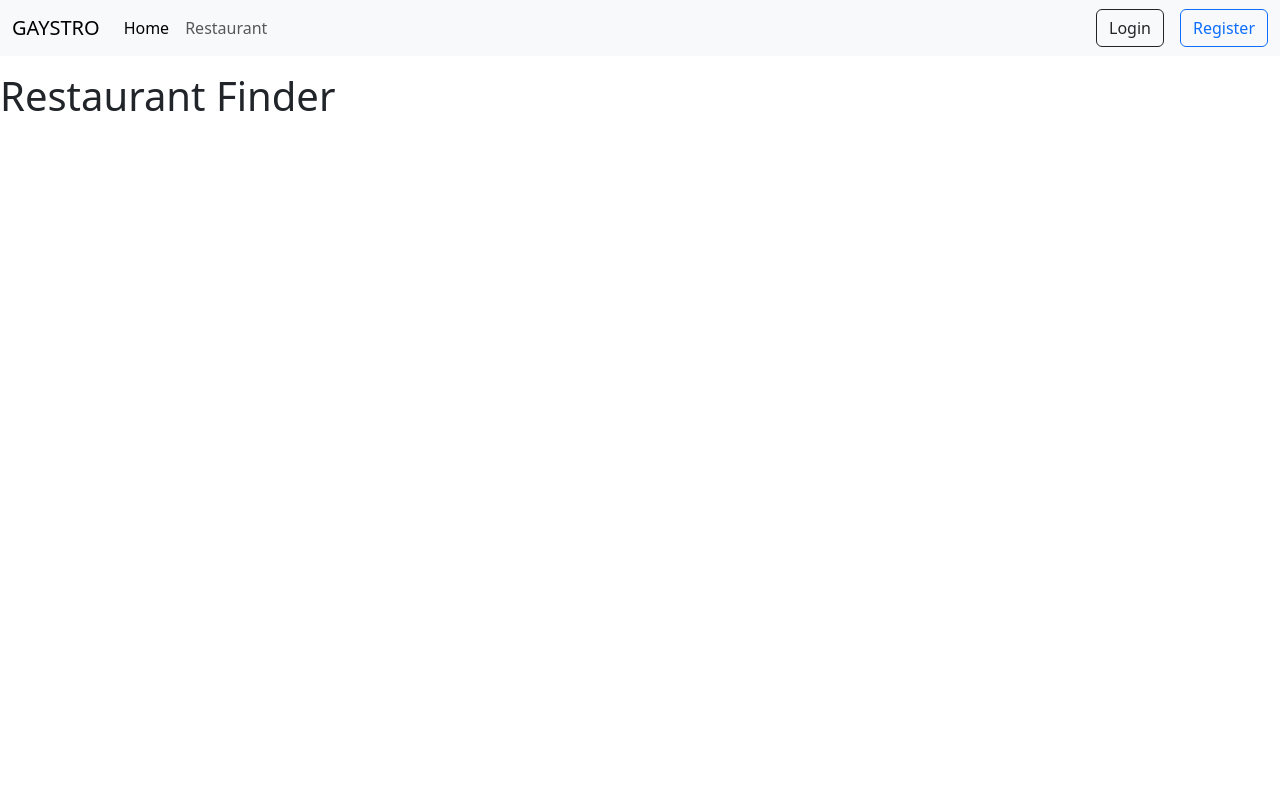
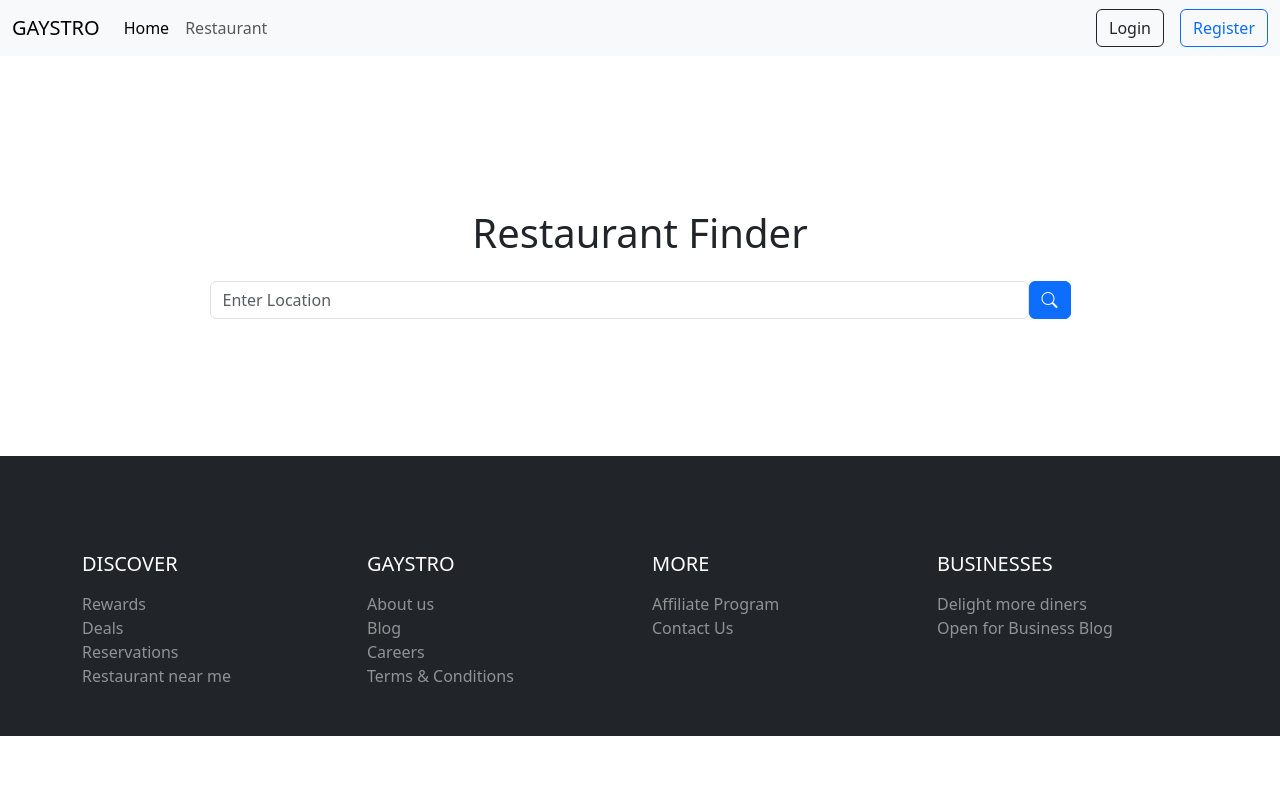
Before and after one commit to yungchu123/Restaurant-Finder-App, a React (Create React App) app in the folder client/: page / in a window 1280 px wide. Shown: the top 800 px of the page. Built offline with nearby package versions, Linux system fonts and the light colour scheme.

Commit message:
add guest page with search bar

```diff
--- a/client/package.json
+++ b/client/package.json
@@ -8,6 +8,7 @@
     "@testing-library/user-event": "^13.5.0",
     "axios": "^1.5.1",
     "bootstrap": "^5.3.2",
+    "bootstrap-icons": "^1.11.1",
     "react": "^18.2.0",
     "react-dom": "^18.2.0",
     "react-router-dom": "^6.16.0",
--- a/client/src/App.js
+++ b/client/src/App.js
@@ -2,6 +2,7 @@ import Navbar from "./components/Navbar";
 import Footer from "./components/Footer";
 import LoginForm from "./components/LoginForm";
 import RegisterForm from "./components/RegisterForm";
+import GuestPage from "./views/GuestPage";
 import { Routes, Route } from "react-router-dom";
 
 function App() {
@@ -9,7 +10,7 @@ function App() {
     <div className="App">
           <Navbar />
           <Routes>
-              <Route path="/" element={<h1 className="mt-3 vh-100">Restaurant Finder</h1>} />
+              <Route path="/" element={<GuestPage />} />
               <Route path="/login" element={<LoginForm />} />
               <Route path="/register" element={<RegisterForm />} />
           </Routes>
--- a/client/src/components/Navbar.jsx
+++ b/client/src/components/Navbar.jsx
@@ -10,7 +10,7 @@ const Navbar = () => {
             </button>
             <div className="collapse navbar-collapse" id="navbarCollapse">
                 <div className="navbar-nav">
-                    <a href="/#" className="nav-item nav-link active">Home</a>
+                    <NavLink to="/" className="nav-item nav-link">Home</NavLink>
                     <a href="/#" className="nav-link nav-link">Restaurant</a>
                 </div>
                 <div className="navbar-nav ms-auto">
--- /dev/null
+++ b/client/src/components/SearchBar.jsx
@@ -0,0 +1,25 @@
+import { useState } from "react"
+
+const SearchBar = () => {
+    const [value, setValue] = useState('');
+    const handleSubmit = (e) => {
+        e.preventDefault()
+        console.log(value)
+    }
+
+    return (
+        <form className="container" onSubmit={handleSubmit}>
+            <div className="d-flex justify-content-center">
+                <div className="col-9 p-0">
+                    <input value={value} onChange={e => setValue(e.target.value)}
+                    class="form-control" placeholder="Enter Location" />
+                </div>
+                <button type="submit" class="btn btn-primary">
+                    <i class="bi bi-search"></i>
+                </button>
+            </div>
+        </form>
+    )
+}
+
+export default SearchBar
--- a/client/src/index.js
+++ b/client/src/index.js
@@ -1,6 +1,7 @@
 import React from 'react';
 import ReactDOM from 'react-dom/client';
 import 'bootstrap/dist/css/bootstrap.css';
+import 'bootstrap-icons/font/bootstrap-icons.css';
 import App from './App';
 import { BrowserRouter } from 'react-router-dom';
 
--- /dev/null
+++ b/client/src/views/GuestPage.jsx
@@ -0,0 +1,12 @@
+import SearchBar from "../components/SearchBar"
+
+const GuestPage = () => {
+  return (
+    <div style={{height: '50vh'}} className="pt-3 container d-flex flex-column justify-content-center align-items-center">
+        <h1 className="mb-4">Restaurant Finder</h1>
+        <SearchBar />
+    </div>
+  )
+}
+
+export default GuestPage
```
Also changed, not shown: 1 other file (tests, documents, lock files or other folders).
